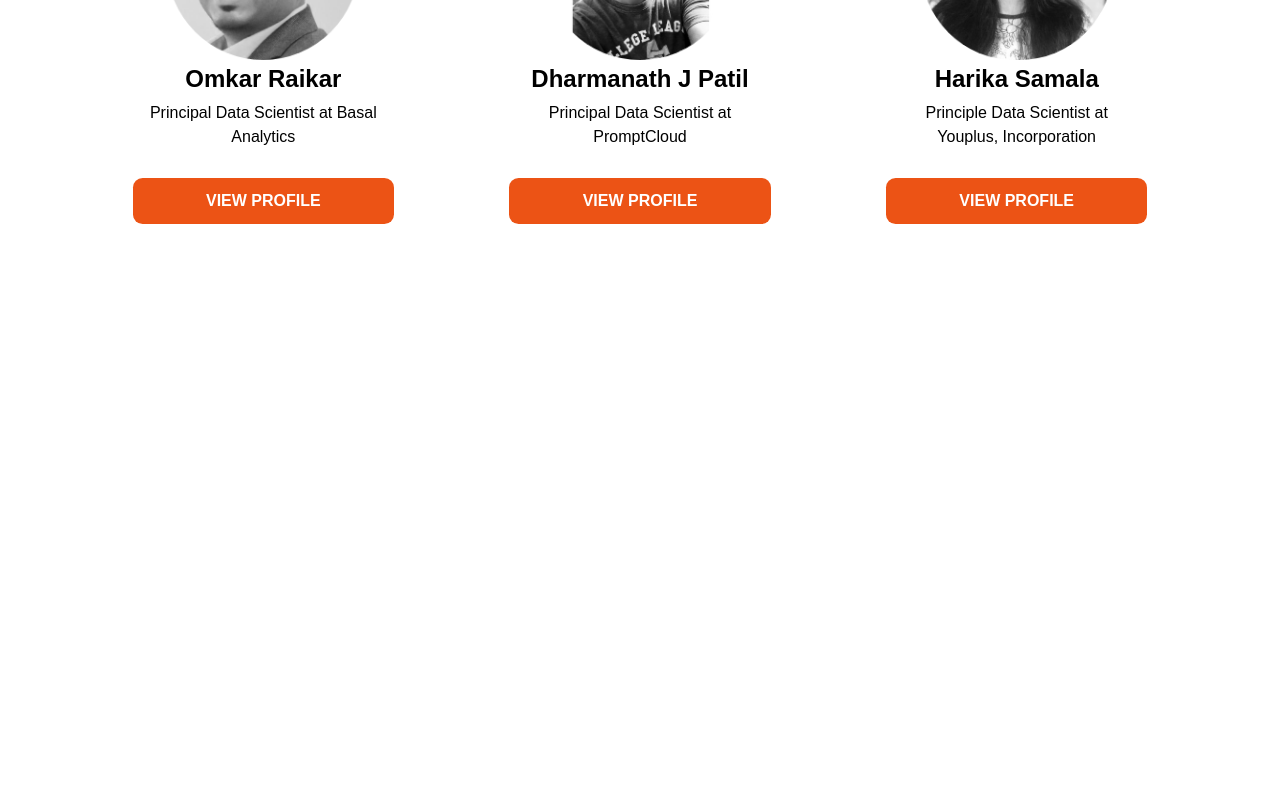
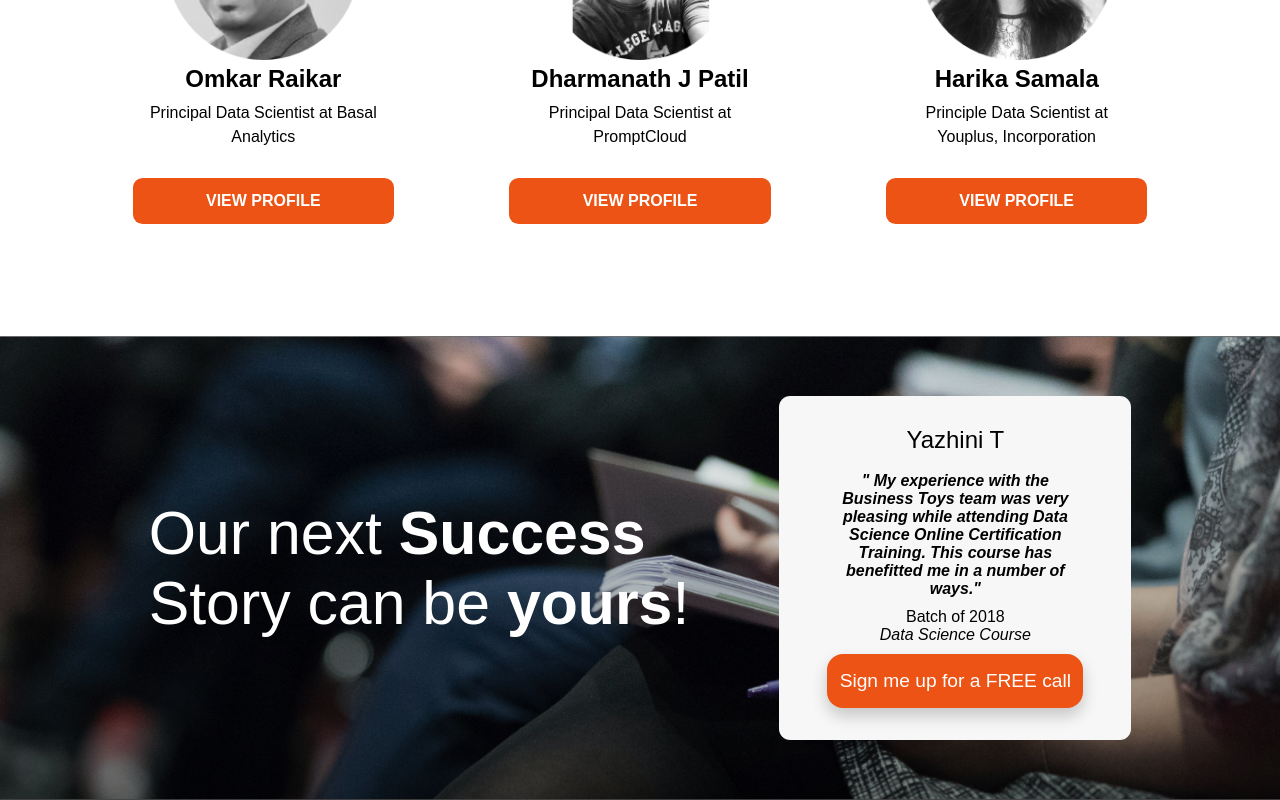
Before and after one commit to NitinSirsath/business-toy-task, a React (Vite) app: page / in a window 1280 px wide. Shown: the part 5228-6028 px from the top of the page. Before the commit the page ends 5564 px from the top, so only its background shows below. Built offline with nearby package versions, Linux system fonts and the light colour scheme.

Commit message:
added footer

```diff
--- a/src/App.tsx
+++ b/src/App.tsx
@@ -4,6 +4,7 @@ import CertificatePage from './components/CertificatePage/CertificatePage';
 import CoachesPage from './components/CoachesPage/CoachesPage';
 import ContactPage from './components/ContactPage/ContactPage';
 import CoursePage from './components/CoursePage/CoursePage';
+import Footer from './components/Footer/Footer';
 import Header from './components/Header/Header';
 import Home from './components/Home/Home';
 import LearningPage from './components/LearningPage/LearningPage';
@@ -26,6 +27,7 @@ function App() {
     <QuestionsPage />
     <CertificatePage />
     <CoachesPage />
+    <Footer />
     </div>
   )
 }
--- a/src/components/CoachesPage/CoachesPage.style.ts
+++ b/src/components/CoachesPage/CoachesPage.style.ts
@@ -22,6 +22,19 @@ export const Heading = styled.h1`
     font-weight: lighter;
     text-align: center;
     margin-bottom: 40px;
+
+    @media only screen and (max-width:968px){
+            padding: 80px;
+        }
+        @media only screen and (max-width:868px){
+            padding: 60px;
+        }
+        @media only screen and (max-width:768px){
+            padding: 40px;
+        }
+        @media only screen and (max-width:468px){
+            padding: 20px;
+        }
     `
 
 export const CardContainer = styled.div`
@@ -37,6 +50,7 @@ export const CardContainer = styled.div`
         }
         @media only screen and (max-width:468px){
             gap: 16px;
+            overflow-x: scroll;
         }
 
 `
@@ -48,18 +62,6 @@ export const Card = styled.div`
     position: relative;
 
 
-    @media only screen and (max-width:968px){
-
-        }
-        @media only screen and (max-width:868px){
-
-        }
-        @media only screen and (max-width:768px){
-
-        }
-        @media only screen and (max-width:468px){
-
-        }
 
     p{
         text-align: center;
--- a/src/components/CoachesPage/CoachesPage.tsx
+++ b/src/components/CoachesPage/CoachesPage.tsx
@@ -19,6 +19,7 @@ const CoachesPage = () => {
                 </Card>
             })}
         </CardContainer>
+        <span></span>
     </Container>
   )
 }
--- /dev/null
+++ b/src/components/Footer/Footer.style.ts
@@ -0,0 +1,109 @@
+import styled from "styled-components";
+
+export const Container = styled.div`
+
+background-position: center center;
+    /* background-attachment: fixed; */
+  background-repeat: no-repeat;
+  background-size: cover;
+  background-image: linear-gradient(rgba(0, 0, 0, 0), rgba(0, 0, 0, 0.4)),
+    url(${(props:any) => props.background});
+    color: white;
+    display: flex;
+    justify-content: center;
+    align-items: center;
+    gap: 90px;
+    padding: 60px;
+
+    @media only screen and (max-width:968px){
+        gap: 70px;
+    padding: 60px;
+        }
+        @media only screen and (max-width:868px){
+            gap: 50px;
+    padding: 40px;
+        }
+        @media only screen and (max-width:768px){
+            gap: 40px;
+    padding: 20px;
+        }
+        @media only screen and (max-width:468px){
+            gap: 30px;
+    padding: 10px;
+    flex-direction: column;
+
+        }
+
+`
+
+export const Heading = styled.h1`
+    font-weight: lighter;
+    line-height: normal;
+    font-size: 3.8rem;
+    @media only screen and (max-width:968px){
+            padding: 80px;
+        }
+        @media only screen and (max-width:868px){
+            font-size: 3.4rem;
+        }
+        @media only screen and (max-width:768px){
+            font-size: 3rem;
+        }
+        @media only screen and (max-width:468px){
+            font-size: 2rem;
+        }
+`
+
+export const SpanDiv = styled.span`
+    font-weight: bold;
+`
+
+export const Card =styled.div`
+color: black;
+background-color: #f7f7f7;
+    transition: all .2s ease;
+    overflow: hidden;
+    padding: 2rem 3rem;
+    height: 80%;
+    width: 22rem;
+    text-align: left;
+    /* color: #EC5315; */
+    border-radius: 0.7rem;
+    text-align: center;
+
+
+        h2{
+            text-align: center;
+            font-weight: lighter;
+            margin-bottom: 20px;
+        }
+
+`
+
+export const Desc = styled.p`
+    font-weight: 600;
+    line-height: normal;
+`
+
+export const Batch = styled.p`
+    font-weight: lighter;
+    line-height: normal;
+    margin: 10px 0px;
+`
+
+export const Button = styled.button`
+display: inline-block;
+    border: none;
+    margin-left: auto;
+    text-decoration: none;
+    background-color: #EC5315;
+    color: #fff;
+    font-family: "GothamMedium", Arial, "Helvetica Neue", Helvetica, sans-serif;
+    width: 100%;
+    text-align: center;
+    padding: 1rem 0.7rem;
+    font-size: 1.2rem;
+    border-radius: 1rem;
+    box-shadow: 0 0.5rem 1rem rgb(0 0 0 / 20%);
+}
+`
--- /dev/null
+++ b/src/components/Footer/Footer.tsx
@@ -0,0 +1,22 @@
+import React from 'react'
+import bgImage from '../../assets/contact-bc.png'
+
+import { Container, Heading, Card, Desc, SpanDiv,Batch,Button } from './Footer.style'
+
+const Footer = () => {
+    return (
+        <Container background={bgImage}>
+            <Heading>Our next <SpanDiv>Success</SpanDiv> <br />
+                Story can be <SpanDiv>yours</SpanDiv>!</Heading>
+            <Card>
+                <h2>Yazhini T</h2>
+                <Desc><i>" My experience with the Business Toys team was very pleasing while attending Data Science Online Certification Training. This course has benefitted me in a number of ways."</i></Desc>
+                <Batch>Batch of 2018 <br />
+                    <i>Data Science Course</i></Batch>
+                <Button>Sign me up for a FREE call</Button>
+            </Card>
+        </Container>
+    )
+}
+
+export default Footer
```
